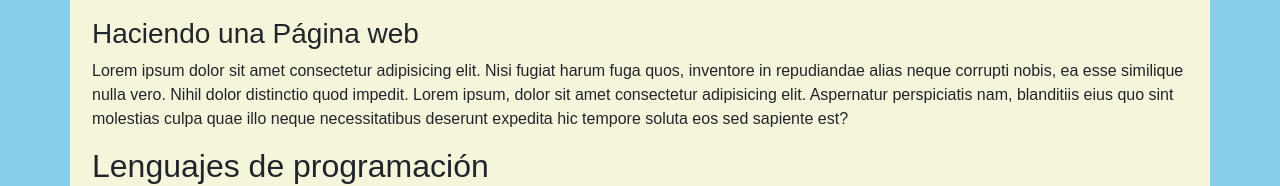
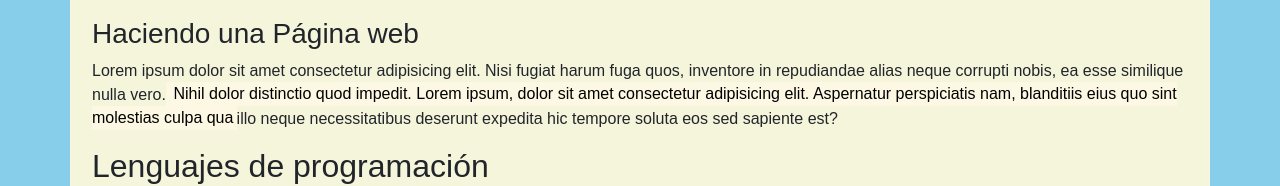
Before and after one commit to sddsergio/PrimeraWeb, a website: page index.html in a window 1280 px wide. Shown: the part 181-367 px from the top of the page. Drawn offline with nearby package versions, Linux system fonts and the light colour scheme; a web font is replaced by a local one.

Commit message:
etiqueta mark

```diff
--- a/index.html
+++ b/index.html
@@ -41,7 +41,7 @@
       <h1>Practicando un poco</h1>
       <article>
         <h3>Haciendo una Página web</h3>
-        <p>Lorem ipsum dolor sit amet consectetur adipisicing elit. Nisi fugiat harum fuga quos, inventore in repudiandae alias neque corrupti nobis, ea esse similique nulla vero. Nihil dolor distinctio quod impedit. Lorem ipsum, dolor sit amet consectetur adipisicing elit. Aspernatur perspiciatis nam, blanditiis eius quo sint molestias culpa quae illo neque necessitatibus deserunt expedita hic tempore soluta eos sed sapiente est?</p>
+        <p>Lorem ipsum dolor sit amet consectetur adipisicing elit. Nisi fugiat harum fuga quos, inventore in repudiandae alias neque corrupti nobis, ea esse similique nulla vero.<mark> Nihil dolor distinctio quod impedit. Lorem ipsum, dolor sit amet consectetur adipisicing elit. Aspernatur perspiciatis nam, blanditiis eius quo sint molestias culpa qua</mark>illo neque necessitatibus deserunt expedita hic tempore soluta eos sed sapiente est?</p>
       </article>
       <article>
         <h2>Lenguajes de programación</h2>
```
